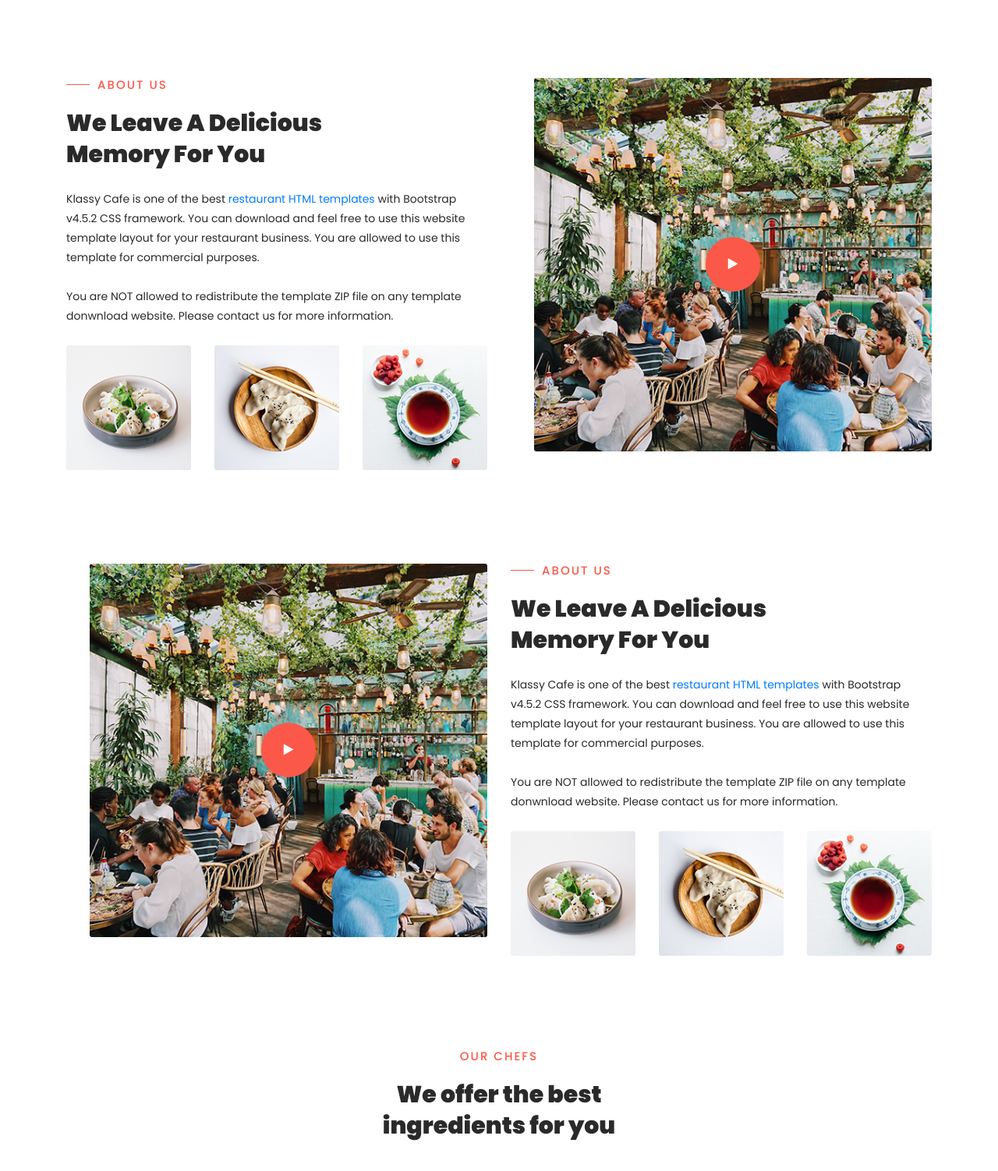
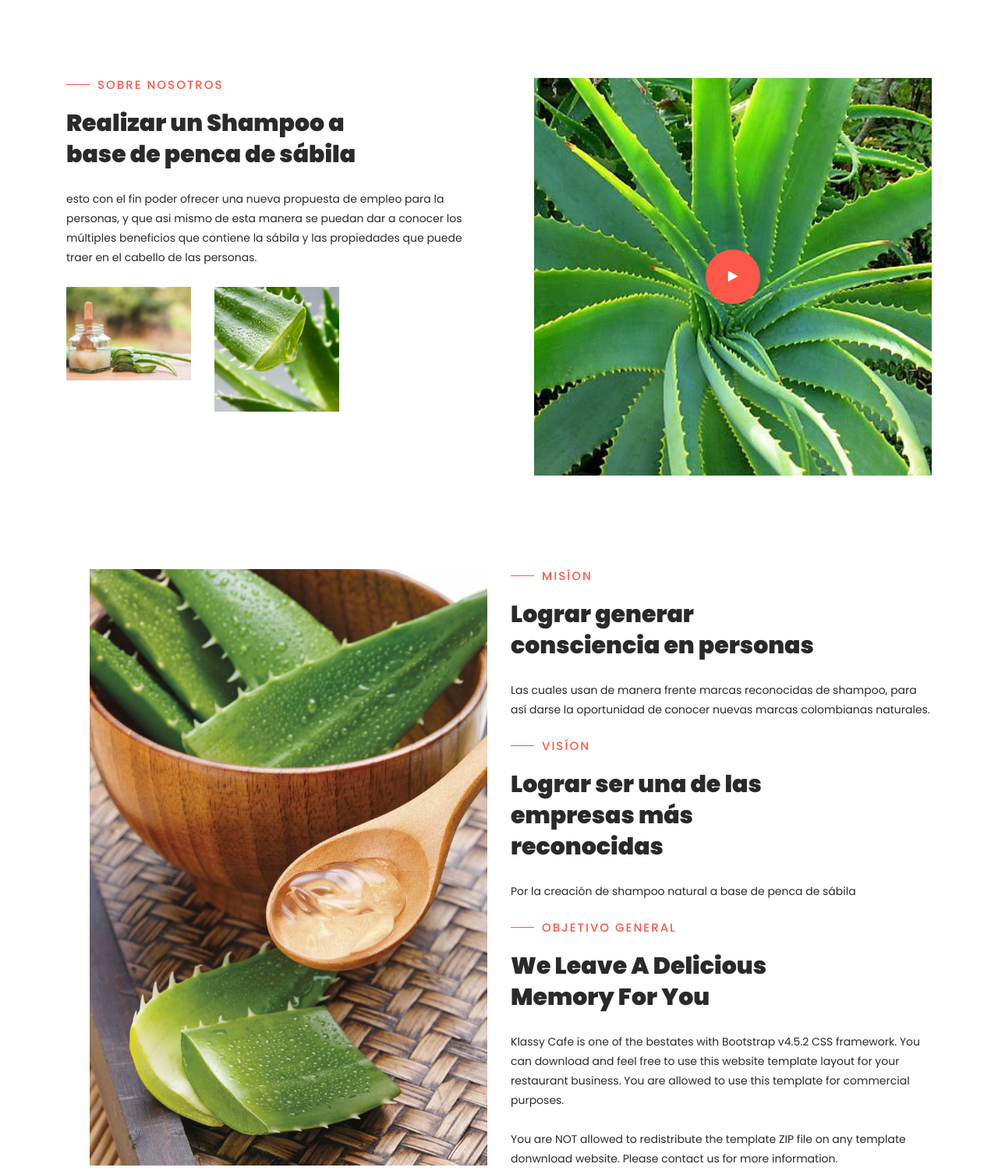
Before and after one commit to HEJVR/Web_Client_Bio-Vera, a plain HTML site: page index.html in a window 1280 px wide. Shown: the part 820-2322 px from the top of the page at 78% size. Drawn offline with Linux system fonts and the light colour scheme.

Commit message:
28/08/2024 - 23:27

```diff
--- a/assets/css/templatemo-klassy-cafe.css
+++ b/assets/css/templatemo-klassy-cafe.css
@@ -77,6 +77,16 @@ header, nav, section, article, aside, footer, hgroup {
 
 * {
   box-sizing: border-box;
+}
+
+.logo {
+  margin-top: 35px;
+  /* background-color: burlywood; */
+}
+
+.logo h4 {
+  color: #000;
+  font-family: 'Dancing Script', sans-serif;
 }
 
 html, body {
--- a/index.html
+++ b/index.html
@@ -7,8 +7,10 @@
     <meta name="viewport" content="width=device-width, initial-scale=1, shrink-to-fit=no">
     <meta name="description" content="">
     <meta name="author" content="">
-    <link href="https://fonts.googleapis.com/css?family=Poppins:100,200,300,400,500,600,700,800,900&display=swap" rel="stylesheet">
-    <link href="https://fonts.googleapis.com/css2?family=Dancing+Script:wght@400;500;600;700&display=swap" rel="stylesheet">
+    <link href="https://fonts.googleapis.com/css?family=Poppins:100,200,300,400,500,600,700,800,900&display=swap"
+        rel="stylesheet">
+    <link href="https://fonts.googleapis.com/css2?family=Dancing+Script:wght@400;500;600;700&display=swap"
+        rel="stylesheet">
 
     <title>Klassy Cafe - Restaurant HTML Template</title>
     <!--
@@ -51,8 +53,8 @@ https://templatemo.com/tm-558-klassy-cafe
                 <div class="col-12">
                     <nav class="main-nav">
                         <!-- ***** Logo Start ***** -->
-                        <a href="index.html" class="logo">
-                            <img src="assets/images/klassy-logo.png" align="klassy cafe html template">
+                        <a href="index.html" class="logo inner-content">
+                            <h4>Bio-Vera</h4>
                         </a>
                         <!-- ***** Logo End ***** -->
                         <!-- ***** Menu Start ***** -->
@@ -92,21 +94,21 @@ https://templatemo.com/tm-558-klassy-cafe
                             <!-- Item -->
                             <div class="item">
                                 <div class="img-fill">
-                                <img src="assets/images/slide-01.jpg" alt="">
+                                    <img src="assets/images/03.jpeg" alt="">
                                 </div>
                             </div>
                             <!-- // Item -->
                             <!-- Item -->
                             <div class="item">
                                 <div class="img-fill">
-                                <img src="assets/images/slide-02.jpg" alt="">
+                                    <img src="assets/images/04.jpeg" alt="">
                                 </div>
                             </div>
                             <!-- // Item -->
                             <!-- Item -->
                             <div class="item">
                                 <div class="img-fill">
-                                <img src="assets/images/slide-03.jpg" alt="">
+                                    <img src="assets/images/05.jpeg" alt="">
                                 </div>
                             </div>
                             <!-- // Item -->
@@ -125,19 +127,19 @@ https://templatemo.com/tm-558-klassy-cafe
                 <div class="col-lg-6 col-md-6 col-xs-12">
                     <div class="left-text-content">
                         <div class="section-heading">
-                            <h6>About Us</h6>
-                            <h2>We Leave A Delicious Memory For You</h2>
+                            <h6>Sobre nosotros</h6>
+                            <h2>Realizar un Shampoo a base de penca de sábila</h2>
                         </div>
-                        <p>Klassy Cafe is one of the best <a href="https://templatemo.com/tag/restaurant" target="_blank" rel="sponsored">restaurant HTML templates</a> with Bootstrap v4.5.2 CSS framework. You can download and feel free to use this website template layout for your restaurant business. You are allowed to use this template for commercial purposes. <br><br>You are NOT allowed to redistribute the template ZIP file on any template donwnload website. Please contact us for more information.</p>
+                        <p>esto con el fin poder ofrecer una nueva
+                            propuesta de empleo para la personas, y que asi mismo de esta manera se puedan dar a
+                            conocer los múltiples beneficios que contiene la sábila y las propiedades que puede traer en
+                            el cabello de las personas.</p>
                         <div class="row">
                             <div class="col-4">
-                                <img src="assets/images/about-thumb-01.jpg" alt="">
+                                <img src="assets/images/01.jpeg" alt="">
                             </div>
                             <div class="col-4">
-                                <img src="assets/images/about-thumb-02.jpg" alt="">
-                            </div>
-                            <div class="col-4">
-                                <img src="assets/images/about-thumb-03.jpg" alt="">
+                                <img src="assets/images/09.jpeg" alt="">
                             </div>
                         </div>
                     </div>
@@ -145,8 +147,9 @@ https://templatemo.com/tm-558-klassy-cafe
                 <div class="col-lg-6 col-md-6 col-xs-12">
                     <div class="right-content">
                         <div class="thumb">
-                            <a rel="nofollow" href="http://youtube.com"><i class="fa fa-play"></i></a>
-                            <img src="assets/images/about-video-bg.jpg" alt="">
+                            <a rel="nofollow" href="https://www.youtube.com/watch?v=juAFqTWMrhA"><i
+                                    class="fa fa-play"></i></a>
+                            <img src="assets/images/04.jpeg" alt="">
                         </div>
                     </div>
                 </div>
@@ -162,18 +165,36 @@ https://templatemo.com/tm-558-klassy-cafe
                 <div class="col-lg-6 col-md-6 col-xs-12">
                     <div class="right-content">
                         <div class="thumb">
-                            <a rel="nofollow" href="http://youtube.com"><i class="fa fa-play"></i></a>
-                            <img src="assets/images/about-video-bg.jpg" alt="">
+                            <img src="assets/images/10.jpeg" alt="">
                         </div>
                     </div>
                 </div>
                 <div class="col-lg-6 col-md-6 col-xs-12">
                     <div class="left-text-content">
                             <div class="section-heading">
-                            <h6>About Us</h6>
+                                <h6>Misíon</h6>
+                                <h2>Lograr generar consciencia en personas </h2>
+                            </div>
+                            <p>Las cuales usan de manera frente marcas
+                                reconocidas de shampoo, para así darse la oportunidad de conocer nuevas marcas
+                                colombianas naturales.</p>
+
+                            <div class="section-heading">
+                                <h6>Visíon</h6>
+                                <h2>Lograr ser una de las empresas más reconocidas</h2>
+                            </div>
+                            <p>Por la creación de shampoo natural a base de penca de sábila</p>
+
+                            <div class="section-heading">
+                                <h6>objetivo general</h6>
                                 <h2>We Leave A Delicious Memory For You</h2>
                             </div>
-                        <p>Klassy Cafe is one of the best <a href="https://templatemo.com/tag/restaurant" target="_blank" rel="sponsored">restaurant HTML templates</a> with Bootstrap v4.5.2 CSS framework. You can download and feel free to use this website template layout for your restaurant business. You are allowed to use this template for commercial purposes. <br><br>You are NOT allowed to redistribute the template ZIP file on any template donwnload website. Please contact us for more information.</p>
+                            <p>Klassy Cafe is one of the bestates</a> with Bootstrap v4.5.2 CSS
+                                    framework. You can download and feel free to use this website template layout for your
+                                    restaurant business. You are allowed to use this template for commercial purposes.
+                                    <br><br>You are NOT allowed to redistribute the template ZIP file on any template donwnload
+                                    website. Please contact us for more information.</p>
+
                             <div class="row">
                             <div class="col-4">
                                 <img src="assets/images/about-thumb-01.jpg" alt="">
@@ -267,7 +288,8 @@ https://templatemo.com/tm-558-klassy-cafe
                     <div class="left-text-content">
                         <p>© Copyright Klassy Cafe Co.
 
-                        <br>Design: TemplateMo</p>
+                            <br>Design: TemplateMo
+                        </p>
                     </div>
                 </div>
             </div>
@@ -297,14 +319,14 @@ https://templatemo.com/tm-558-klassy-cafe
     <script src="assets/js/custom.js"></script>
     <script>
 
-        $(function() {
+        $(function () {
             var selectedClass = "";
-            $("p").click(function(){
+            $("p").click(function () {
                 selectedClass = $(this).attr("data-rel");
                 $("#portfolio").fadeTo(50, 0.1);
-                $("#portfolio div").not("."+selectedClass).fadeOut();
-            setTimeout(function() {
-              $("."+selectedClass).fadeIn();
+                $("#portfolio div").not("." + selectedClass).fadeOut();
+                setTimeout(function () {
+                    $("." + selectedClass).fadeIn();
                     $("#portfolio").fadeTo(50, 1);
                 }, 500);
 
@@ -313,4 +335,5 @@ https://templatemo.com/tm-558-klassy-cafe
 
     </script>
 </body>
+
 </html>
```
Lines whose indentation alone changed are shown as unchanged.
